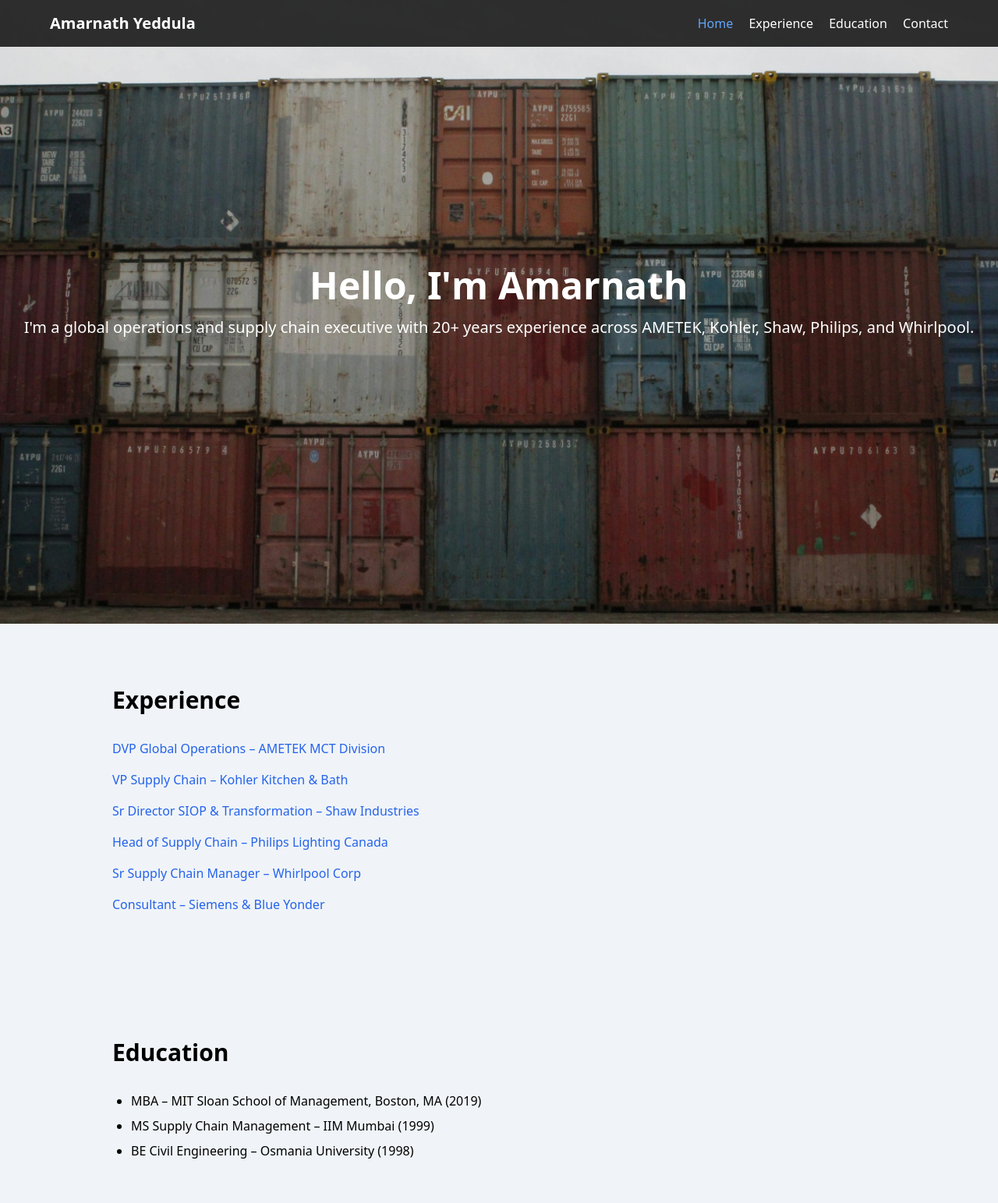
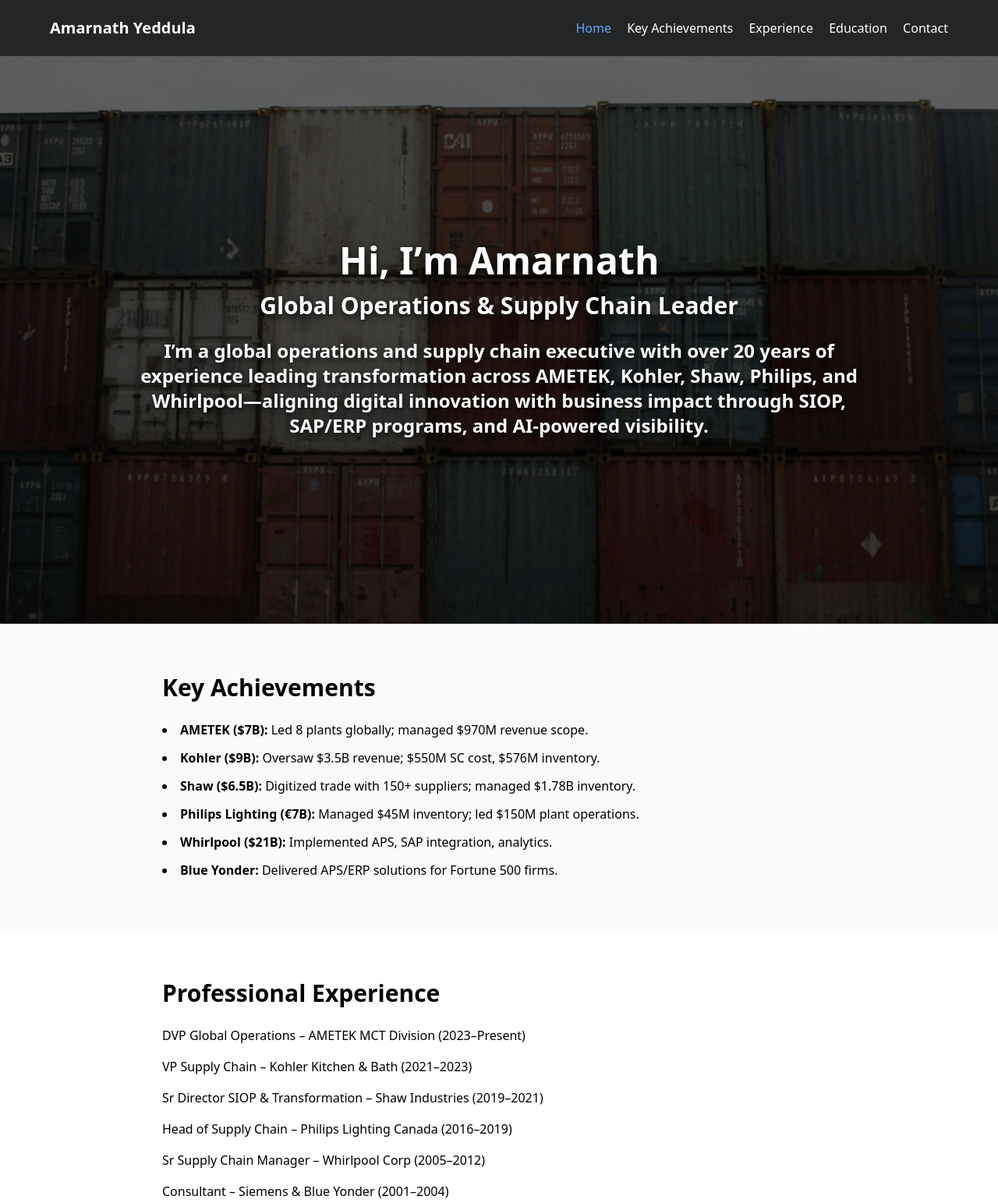
Before and after one commit to revanthsai36/imagine, a plain HTML site: page index.html in a window 1280 px wide. Shown: the top 1543 px of the page at 78% size. Drawn offline with nearby package versions, Linux system fonts and the light colour scheme.

Commit message:
Update index.html

```diff
--- a/index.html
+++ b/index.html
@@ -3,120 +3,151 @@
 <head>
   <meta charset="UTF-8" />
   <meta name="viewport" content="width=device-width, initial-scale=1.0"/>
-  <title>Amarnath Yeddula - Portfolio</title>
+  <title>Amarnath Yeddula – Portfolio</title>
   <link rel="icon" type="image/x-icon" href="favicon.ico">
   <script src="https://cdn.tailwindcss.com"></script>
   <style>
-    body { background-color: #f0f4f8; }
-    #home {
-      background-image: url('cargo_ship.jpg');
-      background-size: cover;
-      background-attachment: fixed;
-      background-position: center;
+    :root { --nav-h: 72px; }
+    html { scroll-behavior: smooth; }
+    body { background:#f3f6fa; padding-top: var(--nav-h); }
+
+    /* Fixed nav */
+    nav{
+      position:fixed; inset:0 0 auto 0; height:var(--nav-h);
+      background:rgba(0,0,0,.85); backdrop-filter:saturate(120%) blur(2px);
+      z-index:50;
     }
-    .content-overlay { background: rgba(0,0,0,0.58); min-height: 100vh; }
-    nav { background-color: rgba(0,0,0,0.8); position: fixed; width: 100%; top: 0; z-index: 10; }
-    nav a { transition: color 0.3s; }
-    nav a.active { color: #60a5fa; }
-    .headline { display: inline-block; white-space: nowrap; }
-    .headline span {
-      display: inline-block; opacity: 0;
-      transform: translate(-60px, -40px) rotate(-8deg);
-      animation: fallIn 700ms ease-out forwards;
-      animation-delay: calc(var(--i) * 60ms);
+    section{ scroll-margin-top: calc(var(--nav-h) + 16px); }
+
+    /* Hero section */
+    #home{
+      min-height: calc(100vh - var(--nav-h));
+      display:flex; align-items:center; justify-content:center;
+      text-align:center; position:relative;
+      background-image:
+        linear-gradient(rgba(0,0,0,.58), rgba(0,0,0,.58)),
+        url('cargo_ship.jpg');
+      background-size:cover; background-position:center; background-attachment:fixed;
     }
-    @keyframes fallIn {
-      0% { opacity: 0; transform: translate(-60px, -40px) rotate(-8deg); }
-      80% { opacity: 1; transform: translate(4px, 2px) rotate(0deg); }
-      100% { opacity: 1; transform: translate(0,0) rotate(0deg); }
+    .home-wrap{ max-width:1050px; padding:2rem; color:#fff; }
+
+    .headline{ display:inline-block; white-space:nowrap; line-height:1.05; }
+    .headline span{
+      display:inline-block; opacity:0;
+      transform:translate(-60px,-40px) rotate(-8deg);
+      animation:fallInLTR .7s ease-out forwards;
+      animation-delay: calc(var(--i) * 55ms);
+      text-shadow:0 3px 10px rgba(0,0,0,.85);
     }
+    @keyframes fallInLTR{
+      0%{opacity:0; transform:translate(-60px,-40px) rotate(-8deg)}
+      80%{opacity:1; transform:translate(6px,3px) rotate(0)}
+      100%{opacity:1; transform:translate(0,0) rotate(0)}
+    }
+
+    .home-lead{
+      font-weight:700; text-shadow:0 3px 10px rgba(0,0,0,.85);
+    }
+
+    /* Experience role links */
+    .role-link { transition: all 0.3s ease; cursor:pointer; }
+    .role-link:hover { color:#3b82f6; text-decoration: underline; }
+
+    /* Fade-in animation */
+    .fade-in { opacity: 0; transform: translateY(20px); transition: opacity 0.8s ease-out, transform 0.8s ease-out; }
+    .fade-in.visible { opacity: 1; transform: translateY(0); }
+
+    /* Active nav link */
+    .active-link { color: #60a5fa !important; }
   </style>
 </head>
 <body class="font-sans">
 
   <!-- NAV -->
-<nav class="p-4">
-  <div class="max-w-6xl mx-auto flex justify-between items-center">
-    <h1 class="text-xl font-bold text-white">Amarnath Yeddula</h1>
+  <nav class="px-4">
+    <div class="max-w-6xl mx-auto h-full flex items-center justify-between">
+      <a href="#home" class="text-white font-bold text-lg md:text-xl">Amarnath Yeddula</a>
       <div class="space-x-4">
-      <a href="#home" class="text-white">Home</a>
-      <a href="#experience" class="text-white">Experience</a>
-      <a href="#education" class="text-white">Education</a>
-      <a href="#contact" class="text-white">Contact</a>
+        <a href="#home" class="nav-link text-white hover:text-blue-400">Home</a>
+        <a href="#achievements" class="nav-link text-white hover:text-blue-400">Key Achievements</a>
+        <a href="#experience" class="nav-link text-white hover:text-blue-400">Experience</a>
+        <a href="#education" class="nav-link text-white hover:text-blue-400">Education</a>
+        <a href="#contact" class="nav-link text-white hover:text-blue-400">Contact</a>
       </div>
     </div>
   </nav>
 
   <!-- HOME -->
-<section id="home" class="content-overlay flex items-center justify-center min-h-screen">
-  <div class="section-content text-center">
-    <h2 id="animated-headline" class="text-4xl md:text-5xl font-extrabold mb-4 headline text-white">
-      Hello, I'm Amarnath
+  <section id="home">
+    <div class="home-wrap fade-in">
+      <h1 id="hi-amarnath" class="headline text-3xl md:text-5xl font-extrabold mb-4">
+        Hi, I’m Amarnath
+      </h1>
+      <h2 class="text-2xl md:text-3xl font-extrabold mb-6" style="text-shadow:0 3px 10px rgba(0,0,0,.85)">
+        Global Operations & Supply Chain Leader
       </h2>
-    <p class="text-lg md:text-xl mb-6 text-white">
-      I'm a global operations and supply chain executive with 20+ years experience across AMETEK, Kohler, Shaw, Philips, and Whirlpool.
+      <p class="home-lead text-lg md:text-2xl leading-relaxed">
+        I’m a global operations and supply chain executive with over 20 years of experience leading transformation across
+        AMETEK, Kohler, Shaw, Philips, and Whirlpool—aligning digital innovation with business impact through SIOP,
+        SAP/ERP programs, and AI-powered visibility.
       </p>
     </div>
   </section>
 
+  <!-- KEY ACHIEVEMENTS -->
+  <section id="achievements" class="py-16 bg-gray-50 fade-in">
+    <div class="max-w-4xl mx-auto px-4">
+      <h2 class="text-3xl font-bold mb-6">Key Achievements</h2>
+      <ul class="list-disc list-inside space-y-3">
+        <li><strong>AMETEK ($7B):</strong> Led 8 plants globally; managed $970M revenue scope.</li>
+        <li><strong>Kohler ($9B):</strong> Oversaw $3.5B revenue; $550M SC cost, $576M inventory.</li>
+        <li><strong>Shaw ($6.5B):</strong> Digitized trade with 150+ suppliers; managed $1.78B inventory.</li>
+        <li><strong>Philips Lighting (€7B):</strong> Managed $45M inventory; led $150M plant operations.</li>
+        <li><strong>Whirlpool ($21B):</strong> Implemented APS, SAP integration, analytics.</li>
+        <li><strong>Blue Yonder:</strong> Delivered APS/ERP solutions for Fortune 500 firms.</li>
+      </ul>
+    </div>
+  </section>
+
   <!-- EXPERIENCE -->
-<section id="experience" class="max-w-5xl mx-auto px-4 py-20">
-  <h2 class="text-3xl font-bold mb-8">Experience</h2>
-  <ul class="space-y-4">
-    <li><a href="ametek.html" class="text-blue-600 hover:underline">DVP Global Operations – AMETEK MCT Division</a></li>
-    <li><a href="kohler.html" class="text-blue-600 hover:underline">VP Supply Chain – Kohler Kitchen & Bath</a></li>
-    <li><a href="shaw.html" class="text-blue-600 hover:underline">Sr Director SIOP & Transformation – Shaw Industries</a></li>
-    <li><a href="philips.html" class="text-blue-600 hover:underline">Head of Supply Chain – Philips Lighting Canada</a></li>
-    <li><a href="whirlpool.html" class="text-blue-600 hover:underline">Sr Supply Chain Manager – Whirlpool Corp</a></li>
-    <li><a href="blueyonder.html" class="text-blue-600 hover:underline">Consultant – Siemens & Blue Yonder</a></li>
-  </ul>
+  <section id="experience" class="py-16 bg-white fade-in">
+    <div class="max-w-4xl mx-auto px-4">
+      <h2 class="text-3xl font-bold mb-6">Professional Experience</h2>
+      <div class="space-y-4">
+        <h3><a href="ametek.html" class="role-link">DVP Global Operations – AMETEK MCT Division (2023–Present)</a></h3>
+        <h3><a href="kohler.html" class="role-link">VP Supply Chain – Kohler Kitchen & Bath (2021–2023)</a></h3>
+        <h3><a href="shaw.html" class="role-link">Sr Director SIOP & Transformation – Shaw Industries (2019–2021)</a></h3>
+        <h3><a href="philips.html" class="role-link">Head of Supply Chain – Philips Lighting Canada (2016–2019)</a></h3>
+        <h3><a href="whirlpool.html" class="role-link">Sr Supply Chain Manager – Whirlpool Corp (2005–2012)</a></h3>
+        <h3><a href="blueyonder.html" class="role-link">Consultant – Siemens & Blue Yonder (2001–2004)</a></h3>
+      </div>
+    </div>
   </section>
 
   <!-- EDUCATION -->
-<section id="education" class="max-w-5xl mx-auto px-4 py-20">
-  <h2 class="text-3xl font-bold mb-8">Education</h2>
-  <ul class="list-disc pl-6 space-y-2">
-    <li>MBA – MIT Sloan School of Management, Boston, MA (2019)</li>
-    <li>MS Supply Chain Management – IIM Mumbai (1999)</li>
-    <li>BE Civil Engineering – Osmania University (1998)</li>
-  </ul>
+  <section id="education" class="py-16 bg-gray-50 fade-in">
+    <div class="max-w-4xl mx-auto px-4">
+      <h2 class="text-3xl font-bold mb-6">Education</h2>
+      <p>MBA – MIT Sloan School of Management, 2019</p>
+      <p>MS Supply Chain Management – IIM Mumbai, 1999</p>
+      <p>BE Civil Engineering – Osmania University, 1998</p>
+    </div>
   </section>
 
   <!-- CONTACT -->
-<section id="contact" class="max-w-5xl mx-auto px-4 py-20">
-  <h2 class="text-3xl font-bold mb-4">Contact</h2>
-  <p>Email: <a href="mailto:amar74@gmail.com" class="text-blue-600 underline">amar74@gmail.com</a></p>
-  <p>Phone: <a href="tel:+14707275281" class="text-blue-600 underline">+1-470-727-5281</a></p>
-  <p>LinkedIn: <a href="https://www.linkedin.com/in/profileamar/" class="text-blue-600 underline">profileamar</a></p>
+  <section id="contact" class="py-16 bg-white fade-in">
+    <div class="max-w-4xl mx-auto px-4 text-center">
+      <h2 class="text-3xl font-bold mb-6">Contact</h2>
+      <p>Email: <a href="mailto:amar74@gmail.com" class="underline text-blue-600 hover:text-blue-800">amar74@gmail.com</a></p>
+      <p>Phone: <a href="tel:+14707275281" class="underline text-blue-600 hover:text-blue-800">+1-470-727-5281</a></p>
+      <p>LinkedIn: <a href="https://www.linkedin.com/in/profileamar/" target="_blank" class="underline text-blue-600 hover:text-blue-800">profileamar</a></p>
+    </div>
   </section>
 
   <script>
-  // Smooth scrolling
-  document.querySelectorAll('a[href^="#"]').forEach(anchor => {
-    anchor.addEventListener('click', function(e) {
-      e.preventDefault();
-      document.querySelector(this.getAttribute('href')).scrollIntoView({ behavior: 'smooth' });
-    });
-  });
-
-  // Nav highlight on scroll
-  const sections = document.querySelectorAll("section");
-  const navLinks = document.querySelectorAll("nav a[href^='#']");
-  window.addEventListener("scroll", () => {
-    let current = "";
-    sections.forEach(section => {
-      const sectionTop = section.offsetTop - 70;
-      if (pageYOffset >= sectionTop) current = section.getAttribute("id");
-    });
-    navLinks.forEach(link => {
-      link.classList.remove("active");
-      if (link.getAttribute("href") === "#" + current) link.classList.add("active");
-    });
-  });
-
-  // Animated headline
+    // Animated headline split
     (function () {
-    const h = document.getElementById('animated-headline');
+      const h = document.getElementById('hi-amarnath');
       const text = h.textContent.trim();
       h.textContent = '';
       [...text].forEach((ch, i) => {
@@ -126,7 +157,36 @@
         h.appendChild(span);
       });
     })();
+
+    // Fade-in observer
+    const observer = new IntersectionObserver(entries => {
+      entries.forEach(entry => {
+        if (entry.isIntersecting) {
+          entry.target.classList.add('visible');
+        }
+      });
+    }, { threshold: 0.1 });
+    document.querySelectorAll('.fade-in').forEach(el => observer.observe(el));
+
+    // Scroll highlight
+    const sections = document.querySelectorAll('section');
+    const navLinks = document.querySelectorAll('.nav-link');
+    window.addEventListener('scroll', () => {
+      let current = '';
+      sections.forEach(sec => {
+        const top = sec.offsetTop - 100;
+        const height = sec.offsetHeight;
+        if (pageYOffset >= top && pageYOffset < top + height) {
+          current = sec.getAttribute('id');
+        }
+      });
+      navLinks.forEach(link => {
+        link.classList.remove('active-link');
+        if (link.getAttribute('href') === '#' + current) {
+          link.classList.add('active-link');
+        }
+      });
+    });
   </script>
-
 </body>
 </html>
```
Lines whose indentation alone changed are shown as unchanged.
